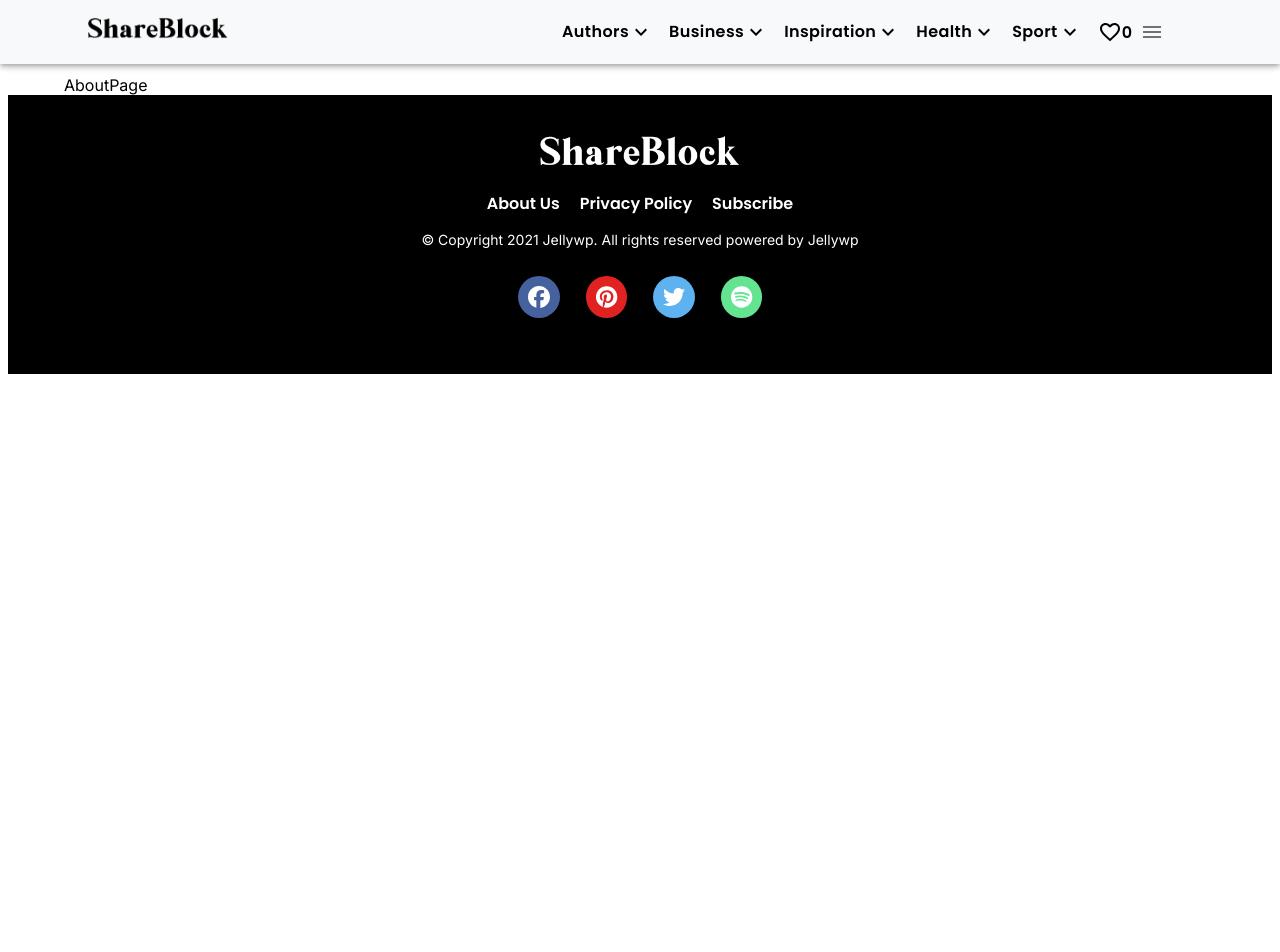
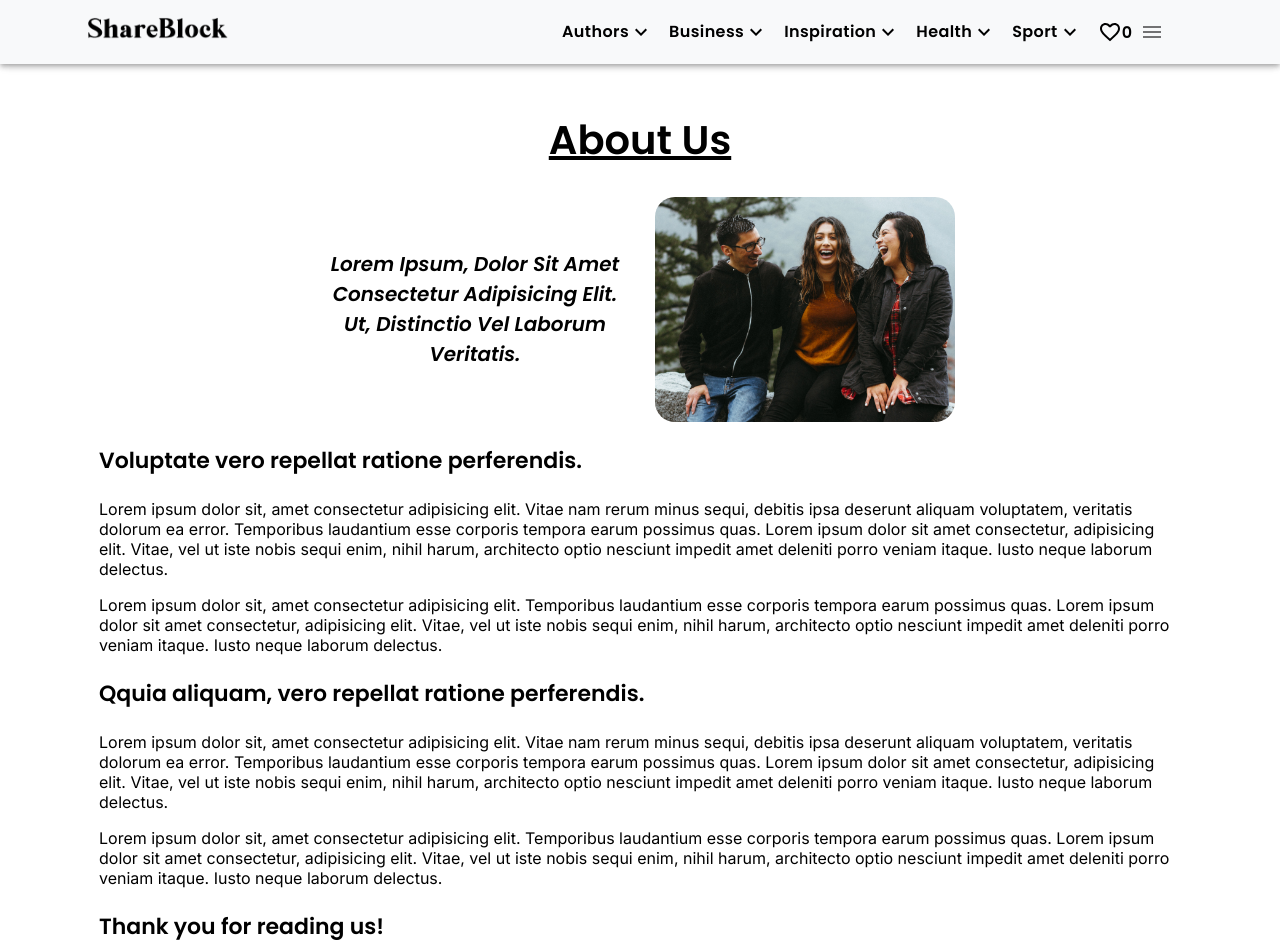
Before and after one commit to marianabalanchuk/blog-project, a React (Create React App) app: page /about in a window 1280 px wide. Shown: the top 952 px of the page. Before the commit the page ends 800 px from the top, so only its background shows below. Built offline with nearby package versions, Linux system fonts and the light colour scheme.

Commit message:
added content to aboutpage

```diff
--- /dev/null
+++ b/src/pages/AboutPage/AboutPage.scss
@@ -0,0 +1,32 @@
+@import './variables';
+@import './mixins';
+
+.about-pg-container {
+    padding: 35px;
+    .motto-image-container {
+        display: flex;
+        justify-content: center;
+        align-items: center;
+        gap: 30px;
+    }
+    img {
+        width: 300px;
+        border-radius: $border-radius;
+    }
+    h2 {
+        font-size: 20px;
+        width: 300px;
+        font-style: italic;
+    }
+    h1 {
+        @include heading;
+        font-size: 40px;
+        text-align: center;
+        margin-top: 0;
+        text-decoration: underline;
+    }
+    h3 {
+        font-size: 22px;
+        font-family: 'Poppins', sans-serif;
+    }
+}
--- a/src/pages/AboutPage/AboutPage.tsx
+++ b/src/pages/AboutPage/AboutPage.tsx
@@ -1,5 +1,73 @@
+import './AboutPage.scss'
+
 type Props = {}
 const AboutPage = (props: Props) => {
-    return <div>AboutPage</div>
+    return (
+        <div className="about-pg-container">
+            <h1>About Us</h1>
+            <div className="motto-image-container">
+                <h2>
+                    Lorem ipsum, dolor sit amet consectetur adipisicing elit.
+                    Ut, distinctio vel laborum veritatis.
+                </h2>
+                <img src="/images/about-us.jpg" />
+            </div>
+            <div>
+                <h3>Voluptate vero repellat ratione perferendis.</h3>
+                <p>
+                    Lorem ipsum dolor sit, amet consectetur adipisicing elit.
+                    Vitae nam rerum minus sequi, debitis ipsa deserunt aliquam
+                    voluptatem, veritatis dolorum ea error. Temporibus
+                    laudantium esse corporis tempora earum possimus quas. Lorem
+                    ipsum dolor sit amet consectetur, adipisicing elit. Vitae,
+                    vel ut iste nobis sequi enim, nihil harum, architecto optio
+                    nesciunt impedit amet deleniti porro veniam itaque. Iusto
+                    neque laborum delectus.
+                </p>
+                <p>
+                    Lorem ipsum dolor sit, amet consectetur adipisicing elit.
+                    Temporibus laudantium esse corporis tempora earum possimus
+                    quas. Lorem ipsum dolor sit amet consectetur, adipisicing
+                    elit. Vitae, vel ut iste nobis sequi enim, nihil harum,
+                    architecto optio nesciunt impedit amet deleniti porro veniam
+                    itaque. Iusto neque laborum delectus.
+                </p>
+            </div>
+            <div>
+                <h3>Qquia aliquam, vero repellat ratione perferendis.</h3>
+                <p>
+                    Lorem ipsum dolor sit, amet consectetur adipisicing elit.
+                    Vitae nam rerum minus sequi, debitis ipsa deserunt aliquam
+                    voluptatem, veritatis dolorum ea error. Temporibus
+                    laudantium esse corporis tempora earum possimus quas. Lorem
+                    ipsum dolor sit amet consectetur, adipisicing elit. Vitae,
+                    vel ut iste nobis sequi enim, nihil harum, architecto optio
+                    nesciunt impedit amet deleniti porro veniam itaque. Iusto
+                    neque laborum delectus.
+                </p>
+                <p>
+                    Lorem ipsum dolor sit, amet consectetur adipisicing elit.
+                    Temporibus laudantium esse corporis tempora earum possimus
+                    quas. Lorem ipsum dolor sit amet consectetur, adipisicing
+                    elit. Vitae, vel ut iste nobis sequi enim, nihil harum,
+                    architecto optio nesciunt impedit amet deleniti porro veniam
+                    itaque. Iusto neque laborum delectus.
+                </p>
+            </div>
+
+            <div>
+                <h3>Thank you for reading us!</h3>
+
+                <p>
+                    Lorem ipsum dolor sit, amet consectetur adipisicing elit.
+                    Temporibus laudantium esse corporis tempora earum possimus
+                    quas. Lorem ipsum dolor sit amet consectetur, adipisicing
+                    elit. Vitae, vel ut iste nobis sequi enim, nihil harum,
+                    architecto optio nesciunt.
+                </p>
+            </div>
+            <div></div>
+        </div>
+    )
 }
 export default AboutPage
```
Also changed, not shown: public/images/about-us.jpg (added).
